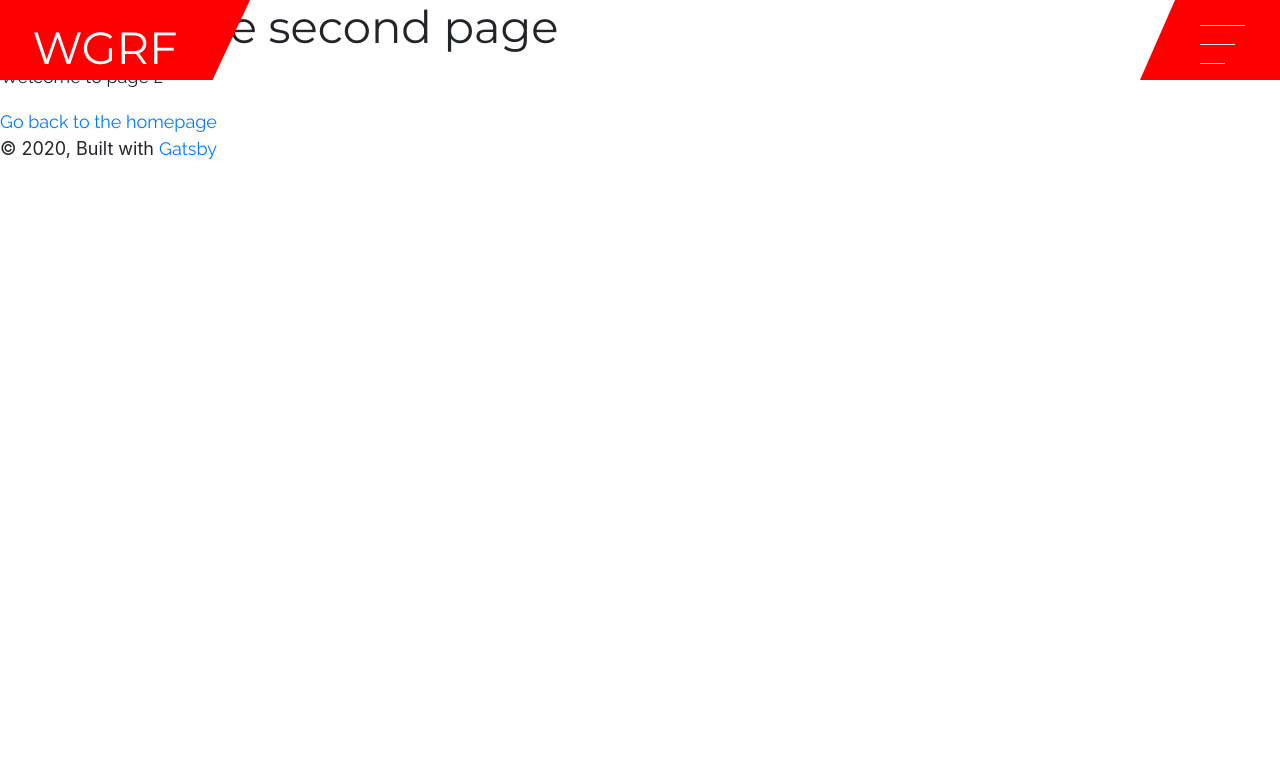
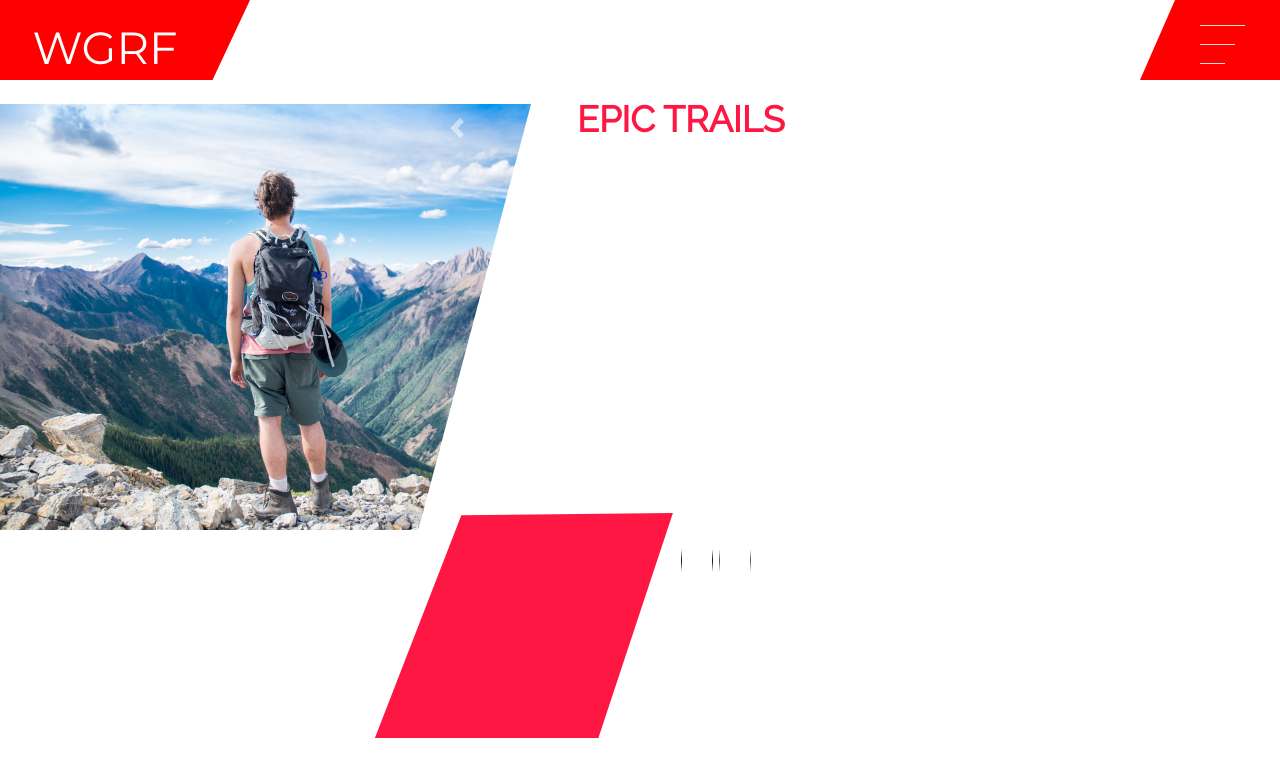
Before and after one commit to dhruvaj-patil/WGRF, a Gatsby site: page /courses in a window 1280 px wide. Shown: the top 776 px of the page. Built offline with nearby package versions, Linux system fonts and the light colour scheme; Gatsby itself is replaced by a stand-in of ours.

Commit message:
New Changes

```diff
--- /dev/null
+++ b/src/css/courses.module.scss
@@ -0,0 +1,59 @@
+
+
+//Courses Page Css
+.coursecontainer{
+    z-index: 65;
+    height: 1000px;
+    background: transparent url(../images/bg_img4.jpg) no-repeat center top;
+}
+
+.courseimage{
+	clip-path: polygon(6% 0, 89% 0%, 68% 119%, 0 100%);
+    position: absolute;
+    top: 46%;
+    left: -6%;
+}
+
+.design{
+	z-index: 119;
+    width: 298px;
+	height: 225px;
+	position: relative;
+    top: 228%;
+    right: -59%;
+	background-color: #ff1744;
+	clip-path: polygon(29% 1%, 100% 0%, 75% 100%, 0 100%);
+}
+
+.carouselIndicators {
+	ol{
+		top:825%
+	}
+
+	li{
+		background-color: #FF1744;
+		width: 20px;
+		height: 20px;
+		min-height: 0px;
+		margin: 2px;
+		border:1px solid black;
+	}
+}
+
+.carousel{
+	position: relative;
+    top: 45% !important;
+    left: -40%;
+    height: 282%;
+}
+
+.carouselItem{
+	p{
+	font-size: 36px;
+    color: #FF1744;
+    text-indent: -2px;
+    text-transform: uppercase;
+    line-height: 36px;
+    font-weight: 800;
+	}
+}
--- a/src/pages/courses.js
+++ b/src/pages/courses.js
@@ -3,14 +3,49 @@
 
 import Layout from "../components/layout"
 import SEO from "../components/seo"
+import style from "../css/courses.module.scss"
+import { Carousel, Row, Col, Container } from "react-bootstrap"
 
 const SecondPage = () => (
+
   <Layout>
     <SEO title="Page two" />
-    <h1>Hi from the second page</h1>
-    <p>Welcome to page 2</p>
+    <Container fluid>
+      <Row>
+        <Col>
+          <img className={style.courseimage} src={require("../images/bg_img4.jpg")} />
+          <div className={style.design}></div>
+
+        </Col>
+        <Col>
+          <div style={{ textAlign: "center" }} className={style.carousel}>
+            <Carousel className={style.carouselIndicators}>
+              <Carousel.Item>
+                <div className={style.carouselItem}>
+                  <p>EPIC TRAILS</p>
+                </div>
+
+              </Carousel.Item>
+              <Carousel.Item>
+                <div className={style.carouselItem}>
+                  <p>SRT</p>
+                </div>
+              </Carousel.Item>
+            </Carousel>
+
+          </div>
+
+        </Col>
+      </Row>
+
+    </Container>
+
+
+
+
+
     <Link to="/">Go back to the homepage</Link>
-  </Layout>
+  </Layout >
 )
 
 export default SecondPage
```
